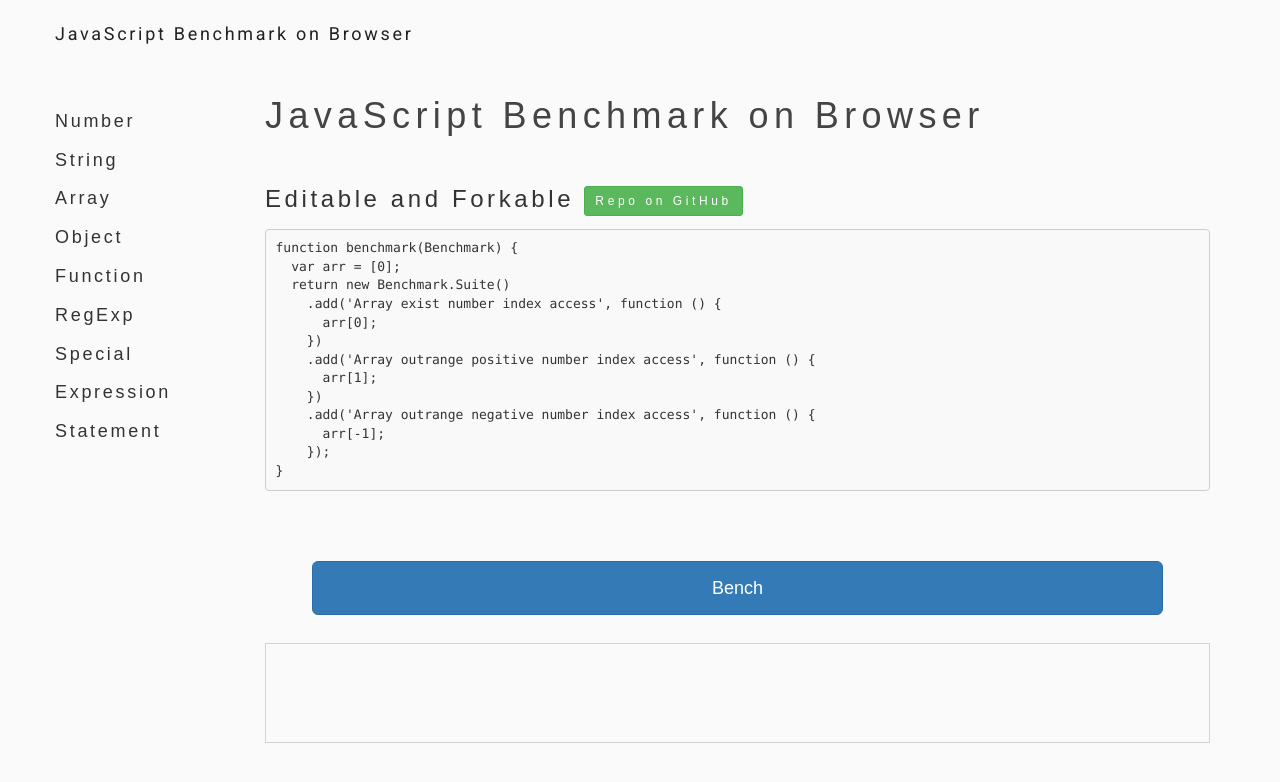
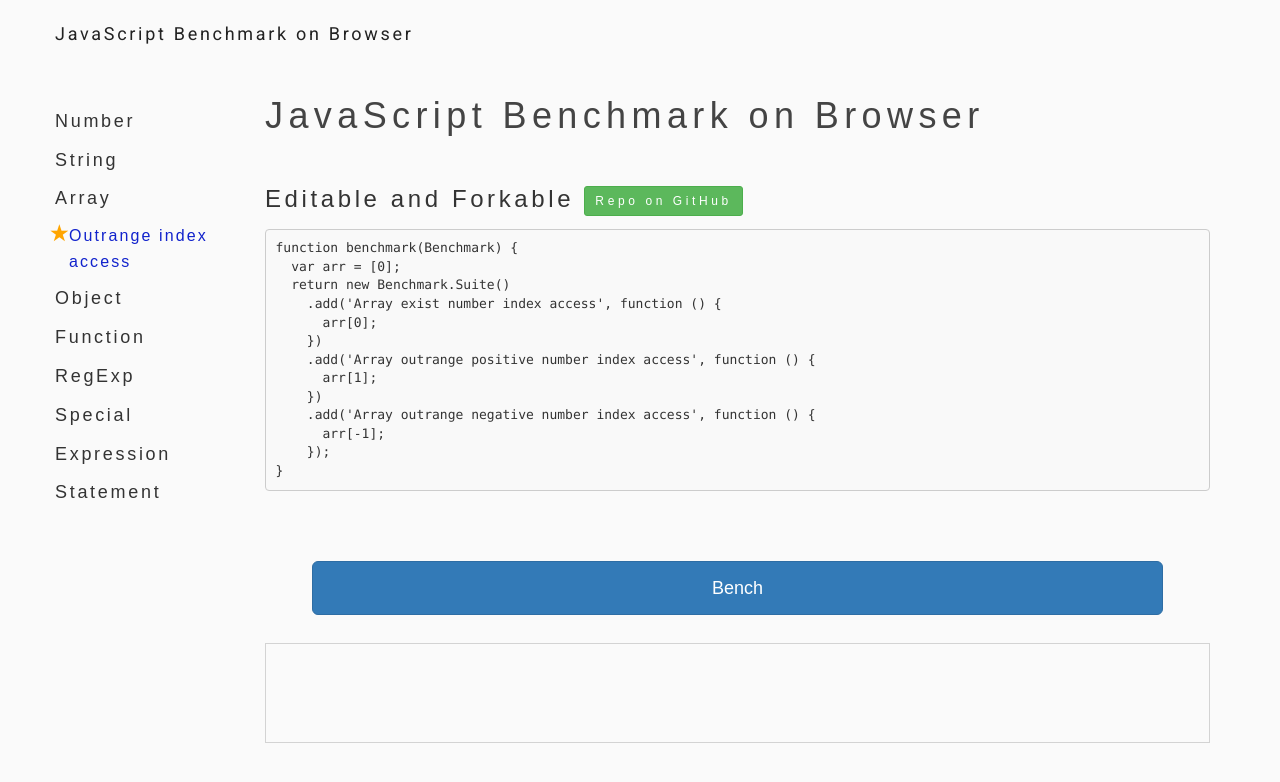
Before and after one commit to falsandtru/benchmark, a Jekyll site: the page built from index.md, in a window 1280 px wide. Shown: the top 782 px of the page. Built offline with Jekyll 4.4.1, drawn with Linux system fonts in a browser that asks for light colours; nearby versions of some CDN libraries.

Commit message:
chore(suites): add link of benchmark suite

```diff
--- a/_includes/nav.html
+++ b/_includes/nav.html
@@ -2,6 +2,9 @@
   <h4>Number</h4>
   <h4>String</h4>
   <h4>Array</h4>
+  <ul>
+    <li class="star"><a href="/benchmark/suites/1/">Outrange index access</a></li>
+  </ul>
   <h4>Object</h4>
   <h4>Function</h4>
   <h4>RegExp</h4>
```
